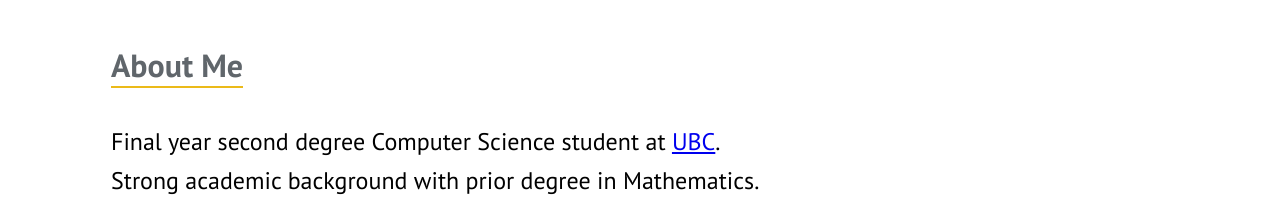
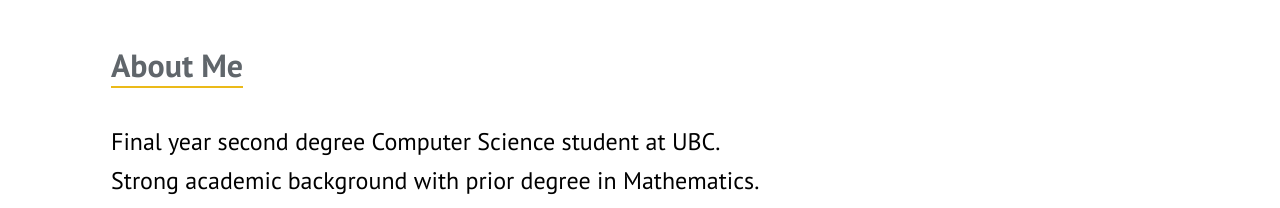
Before and after one commit to milestester/milestester.github.io, a plain HTML site: page index.html in a window 1280 px wide. Shown: the part 840-1048 px from the top of the page. Drawn offline with nearby package versions, Linux system fonts and the light colour scheme.

Commit message:
fix styling

```diff
--- a/index.html
+++ b/index.html
@@ -50,7 +50,7 @@
         <div class="row">
           <div class="whole col">
             <h1><span class="yellow-underline">About Me</span></h1>
-            <p> Final year second degree Computer Science student at <a href="https://www.cs.ubc.ca/students/undergrad/programs/second-degree/index.html" target="_blank">UBC</a>. </p>
+            <p> Final year second degree Computer Science student at UBC. </p>
             <p> Strong academic background with prior degree in Mathematics. </p>
             <p> Industry experience with both large multinational companies and small start up environments. </p>
             <p id="about-me-typed"> I've had experience with <span id="typed"></span></p>
```
